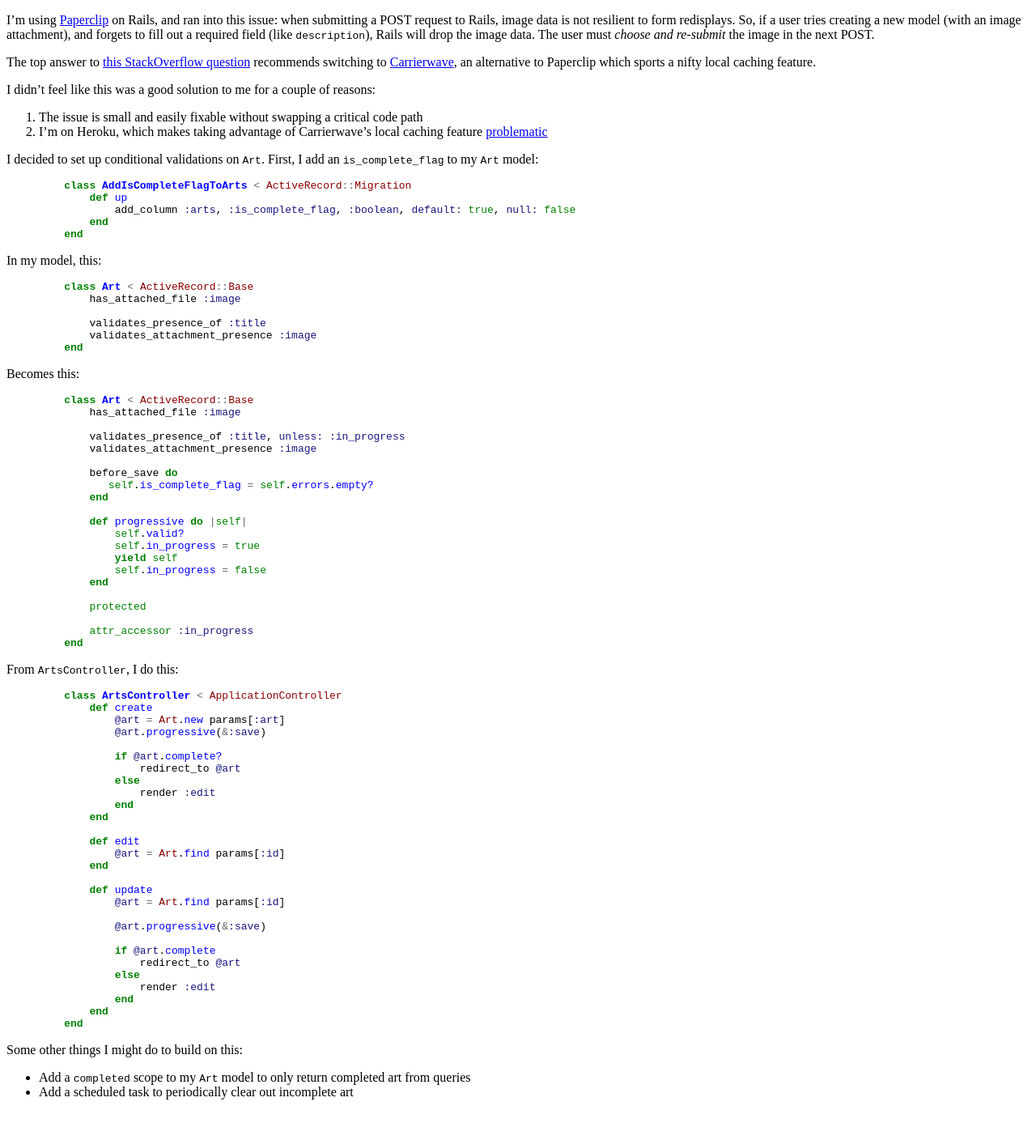
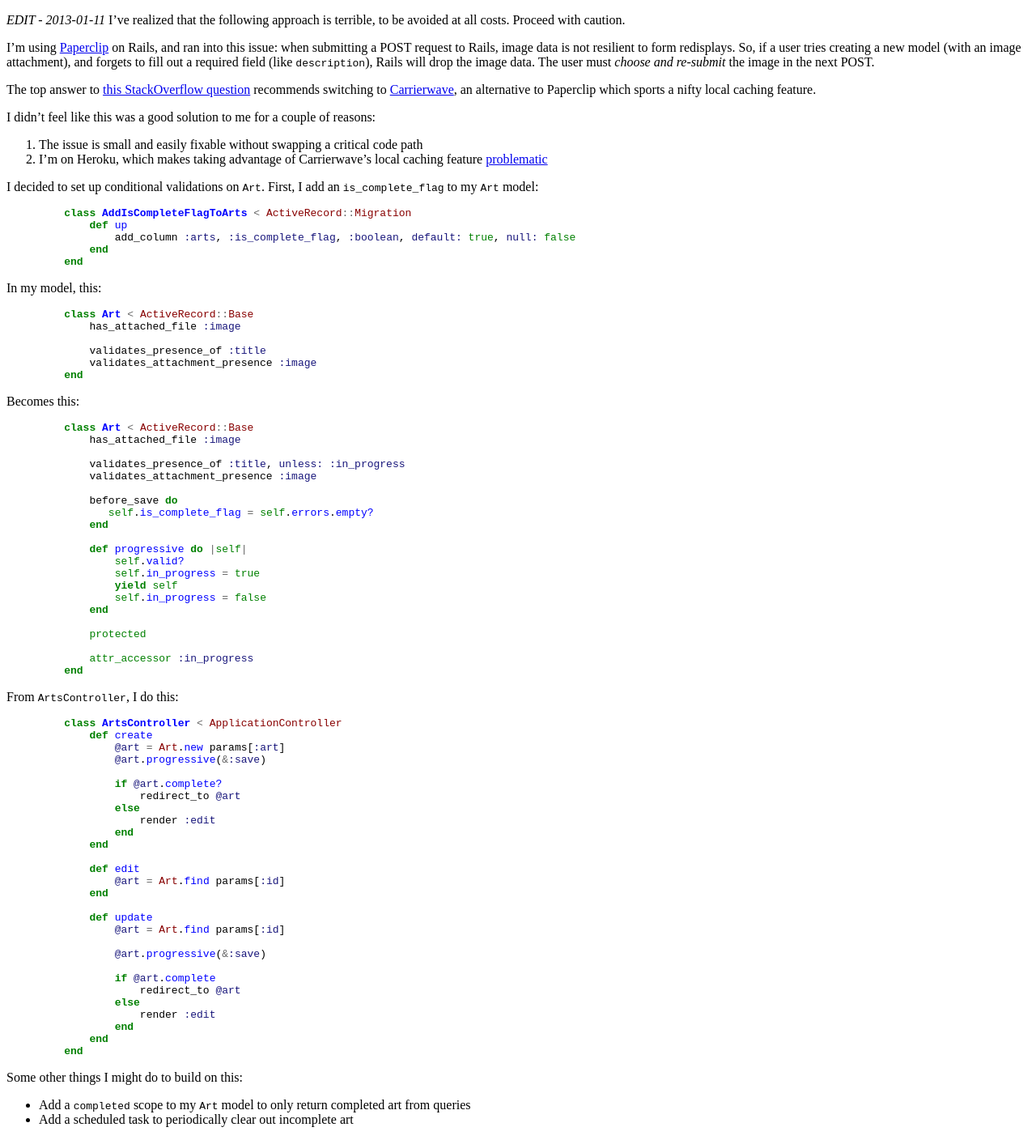
Before and after one commit to maxenglander/www, a Jekyll site: the page built from _posts/2012-08-12-in-progress-models.md, in a window 1280 px wide. Shown: the whole page at 81% size. Built offline with Jekyll 4.4.1, drawn with Linux system fonts in a browser that asks for light colours; Markdown is read by kramdown in place of the engine named in the settings; before the commit the page ends 1374 px from its top, so only the background shows below that.

Commit message:
word of warning

```diff
--- a/_posts/2012-08-12-in-progress-models.md
+++ b/_posts/2012-08-12-in-progress-models.md
@@ -2,6 +2,8 @@
 layout: default
 title: Make image uploads resilient to form redisplays
 ---
+
+*EDIT - 2013-01-11* I've realized that the following approach is terrible, to be avoided at all costs. Proceed with caution.
 
 I'm using [Paperclip](http://github.com/thoughtbot/paperclip) on Rails, and ran into this issue: when submitting a POST request to Rails, image data is not resilient to form redisplays. So, if a user tries creating a new model (with an image attachment), and forgets to fill out a required field (like `description`), Rails will drop the image data. The user must *choose and re-submit* the image in the next POST.
 
```
